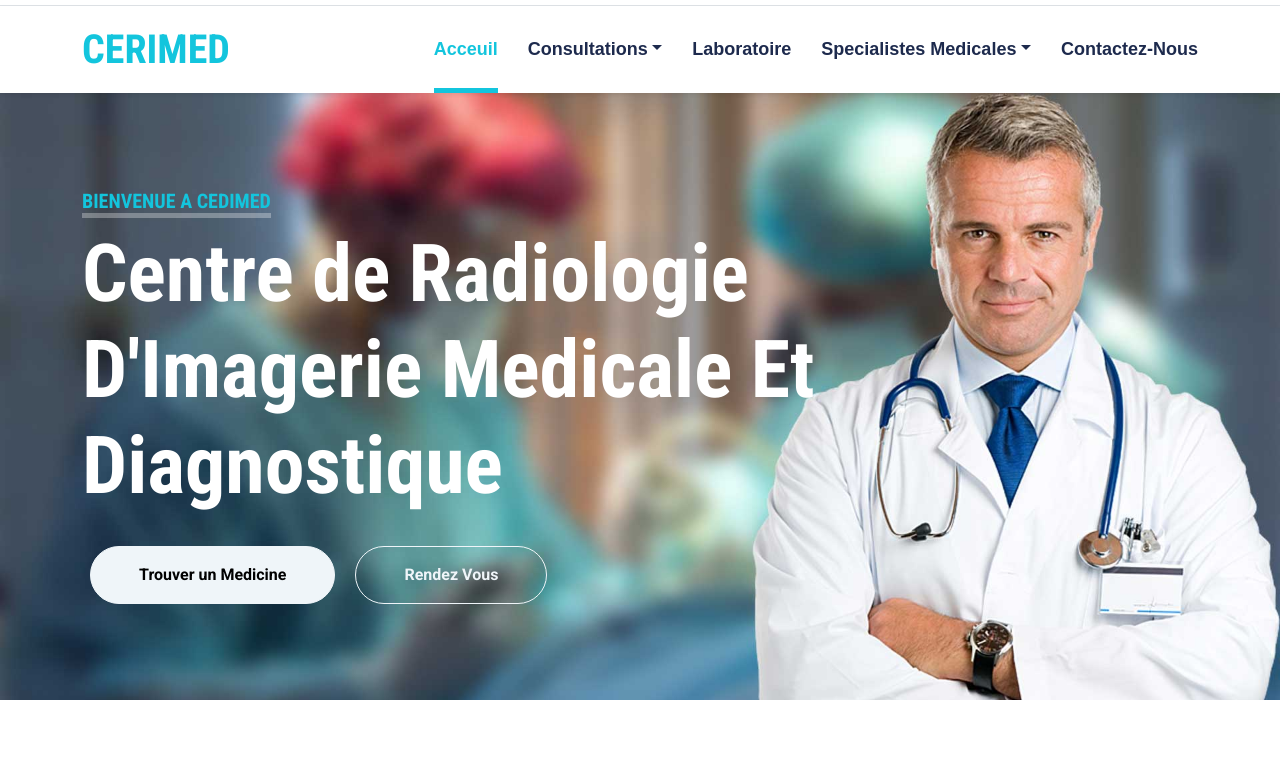
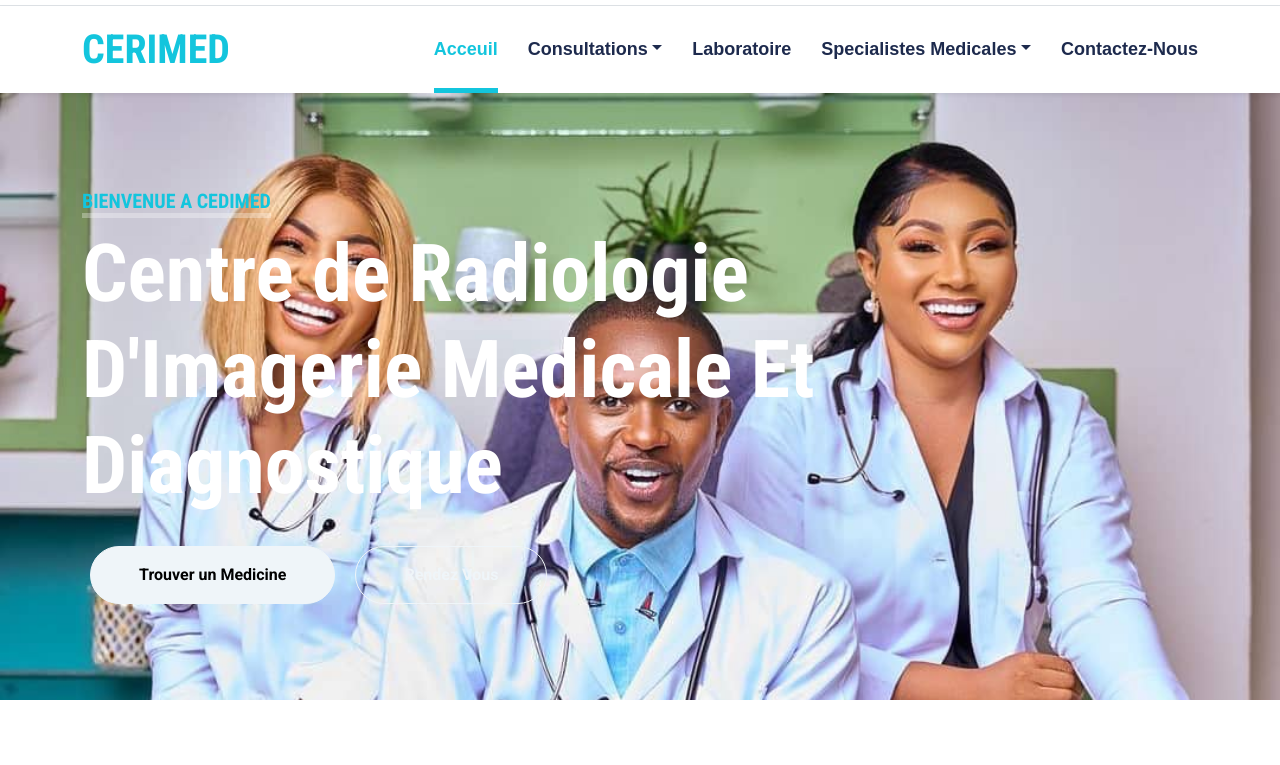
Before and after one commit to NangaChristian/CERAMID, a plain HTML site: page index.html in a window 1280 px wide. Shown: the part 35-800 px from the top of the page. Drawn offline with nearby package versions, Linux system fonts and the light colour scheme.

Commit message:
Update style.css

```diff
--- a/css/style.css
+++ b/css/style.css
@@ -97,7 +97,7 @@
 }
 
 .hero-header {
-    background: url(../img/hero.jpg) top right no-repeat;
+    background: url(../img/img5.jpg) top right no-repeat;
     background-size: cover;
 }
 
```
